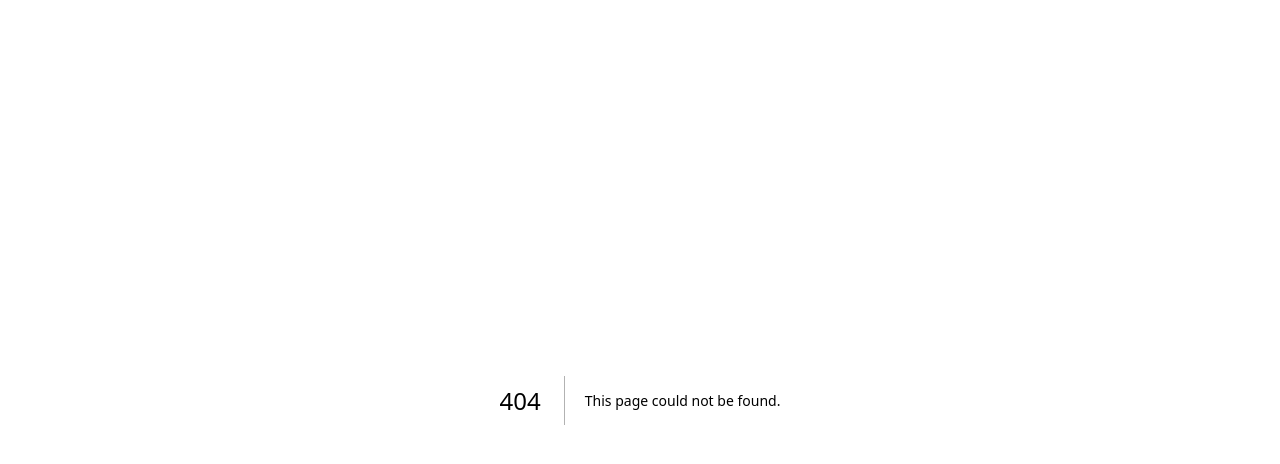
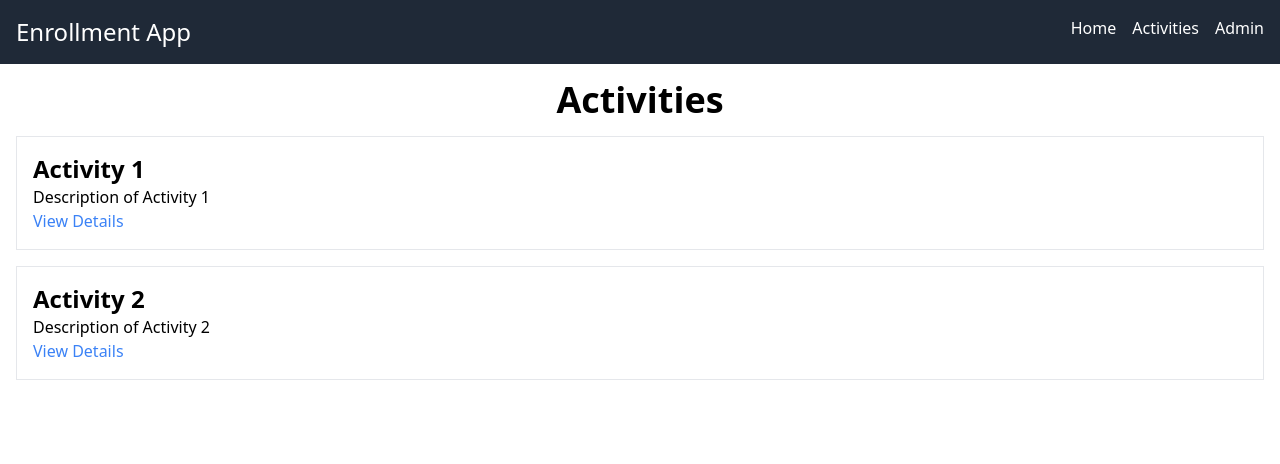
Before and after one commit to tonylai2022/smartEnrol, a Next.js app: page /activities in a window 1280 px wide. Before the commit this address had no page. Shown: the top 464 px of the page. Built offline with nearby package versions, Linux system fonts and the light colour scheme.

Commit message:
Add activity page

```diff
--- /dev/null
+++ b/pages/activities.js
@@ -0,0 +1,31 @@
+import React from 'react';
+import Header from '../components/Header';
+import Link from 'next/link';
+
+const activities = [
+  // Sample data
+  { id: 1, title: 'Activity 1', description: 'Description of Activity 1' },
+  { id: 2, title: 'Activity 2', description: 'Description of Activity 2' },
+];
+
+export default function Activities() {
+  return (
+    <div>
+      <Header />
+      <div className="container mx-auto p-4">
+        <h1 className="text-4xl font-bold text-center">Activities</h1>
+        <div className="mt-4">
+          {activities.map((activity) => (
+            <div key={activity.id} className="border p-4 mb-4">
+              <h2 className="text-2xl font-bold">{activity.title}</h2>
+              <p>{activity.description}</p>
+              <Link href={`/activity?id=${activity.id}`} className="text-blue-500">
+                View Details
+              </Link>
+            </div>
+          ))}
+        </div>
+      </div>
+    </div>
+  );
+}
```
